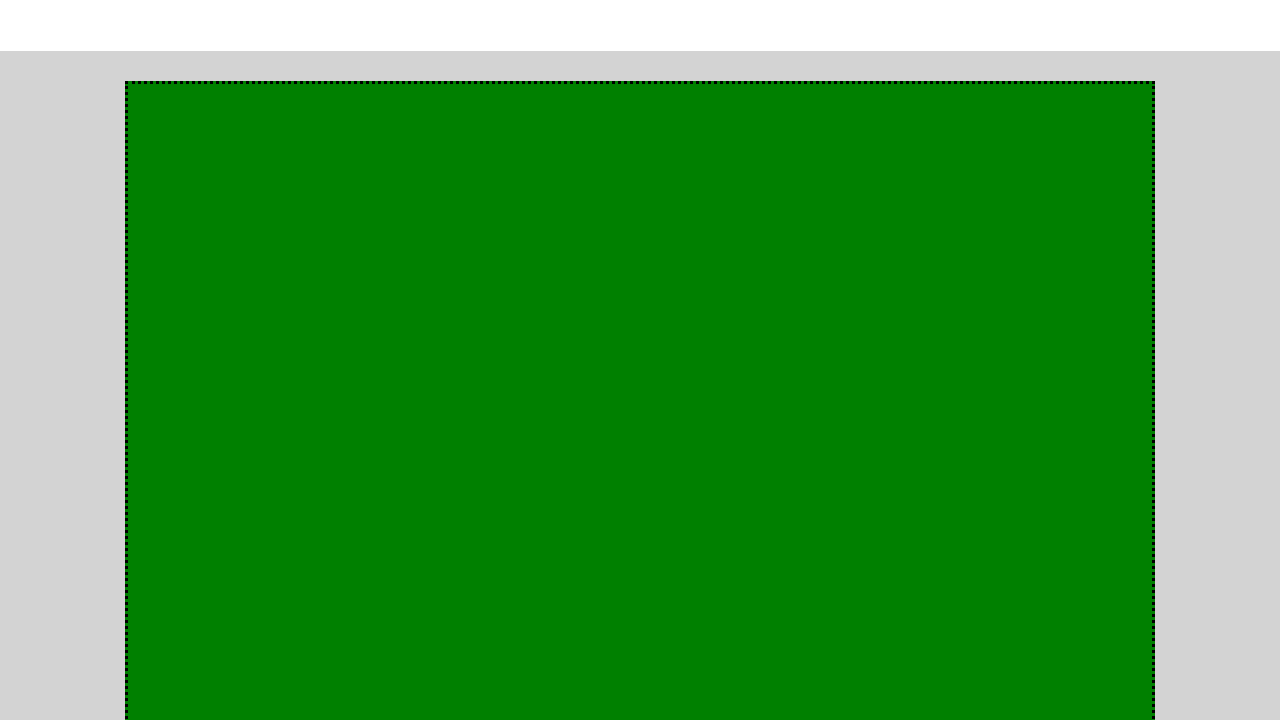
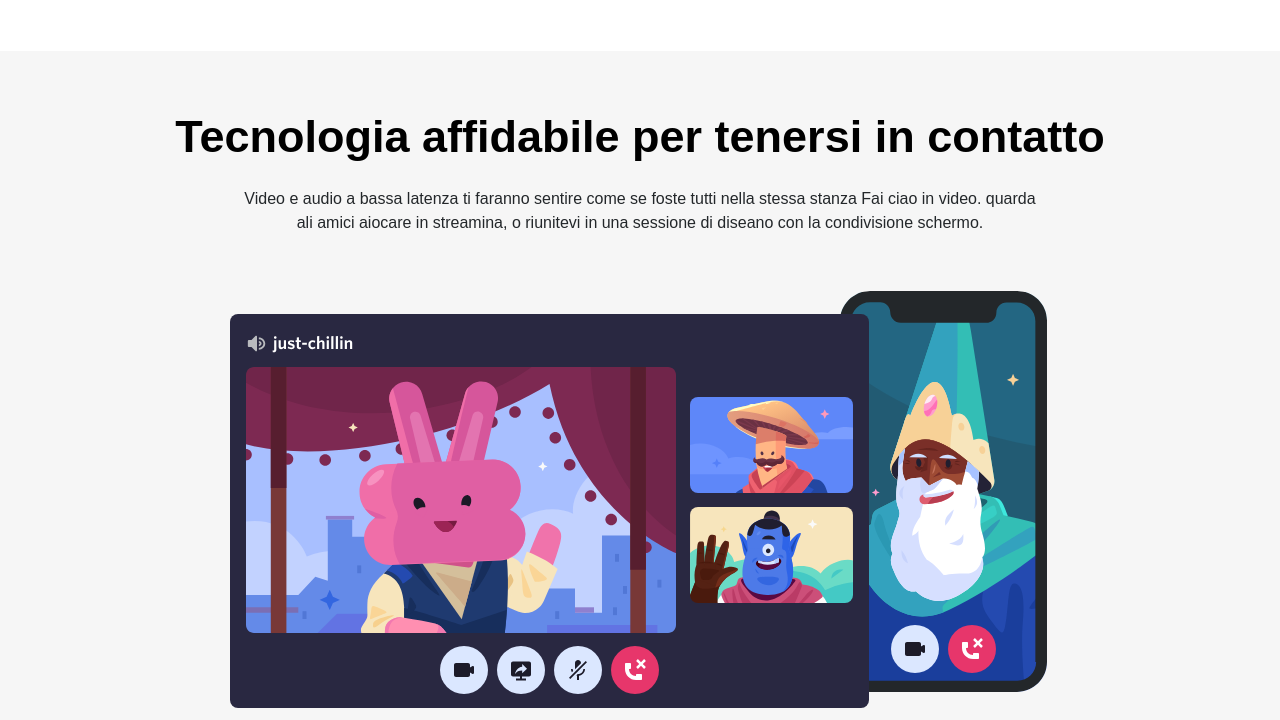
Before and after one commit to titoni-andrea/htmlcss-discord, a plain HTML site: page index.html in a window 1280 px wide. Shown: the part 2080-2800 px from the top of the page. Drawn offline with Linux system fonts and the light colour scheme.

Commit message:
sezione 4

```diff
--- a/index.html
+++ b/index.html
@@ -82,6 +82,13 @@
 
         <section class="sezione4">
             <div class="box-singolo">
+                <h1>Tecnologia affidabile per tenersi in contatto</h1>
+                <p>Video e audio a bassa latenza ti faranno sentire come se foste tutti nella stessa stanza Fai ciao in video. quarda <br>
+                    ali amici aiocare in streamina, o riunitevi in una sessione di diseano con la condivisione schermo.</p>
+                <img src="img/item4-big.svg" alt="">
+                <img src="img/stars.svg" alt="">
+                <h2>Pronto a iniziare la tua avventura?</h2>
+                <button>&#8595 Scarica per Mac</button>
             </div>
         </section>
     </main>
--- a/style.css
+++ b/style.css
@@ -121,7 +121,6 @@ nav {
 
 /* -------CONTENUTO------- */
 .sezione1 {
-    background-color: white;
     display: flex;
     justify-content: center;
     align-items: center;
@@ -159,19 +158,49 @@ nav {
 }
 
 .sezione4 {
-    padding-top: 30px;
+    padding-top: 60px;
     padding-bottom: 30px;
     display: flex;
     justify-content: center;
     align-items: center;
-    background-color: lightgray;
+    background-color: #F6F6F6;
 }
 
 .box-singolo {
-    background-color: green;
-    height: 650px;
+    min-height: 650px;
     width: 80%;
-    border: dotted black;
+    display: flex;
+    justify-content: start;
+    flex-direction: column;
+    align-items: center;
+    text-align: center;
+}
+
+.box-singolo h1 {
+    font-size: 45px;
+    margin-bottom: 24px;
+}
+
+.box-singolo p {
+    line-height: 24px;
+    font-size: 16px;
+    color: #23272A;
+}
+
+.box-singolo h2 {
+    margin-top: -10px;
+    font-size: 26px;
+}
+
+.box-singolo button {
+    background-color: #7086D6;
+    border: none;
+    border-radius: 40px;
+    padding: 16px 19px 16px 19px;
+    color: white;
+    font-size: 20px;
+    margin-top: 48px;
+    margin-bottom: 70px;
 }
 
 .sezione5 {
```
